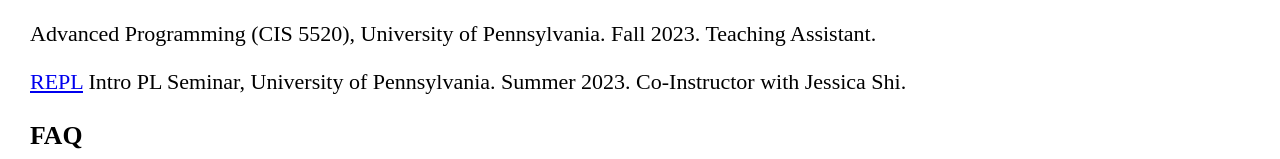
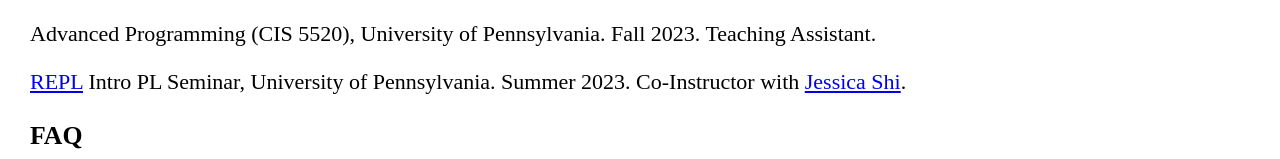
Before and after one commit to cassiatorczon/cassiatorczon.github.io, a plain HTML site: page index.html in a window 1280 px wide. Shown: the part 945-1104 px from the top of the page. Drawn offline with Linux system fonts and the light colour scheme; a web font is replaced by a local one.

Commit message:
added link to Jessica

```diff
--- a/index.html
+++ b/index.html
@@ -54,7 +54,7 @@
         <h3 id="Teaching">Teaching</h3>
         <p><a href="https://penn-repl.github.io/">REPL</a> Intro PL Seminar, University of Pennsylvania. Summer 2024. Instructor.</p>
         <p>Advanced Programming (CIS 5520), University of Pennsylvania. Fall 2023. Teaching Assistant.</p>
-        <p><a href="https://penn-repl.github.io/">REPL</a> Intro PL Seminar, University of Pennsylvania. Summer 2023. Co-Instructor with Jessica Shi.</p>
+        <p><a href="https://penn-repl.github.io/">REPL</a> Intro PL Seminar, University of Pennsylvania. Summer 2023. Co-Instructor with <a href="https://jwshii.github.io/">Jessica Shi</a>.</p>
         <h3 id="FAQ">FAQ</h3>
         <ol>
             <li>CASSIE-uh TORK-zuhn.  /ˈkæ.si.ə ˈtɔɹk.zən/ </li>
```
